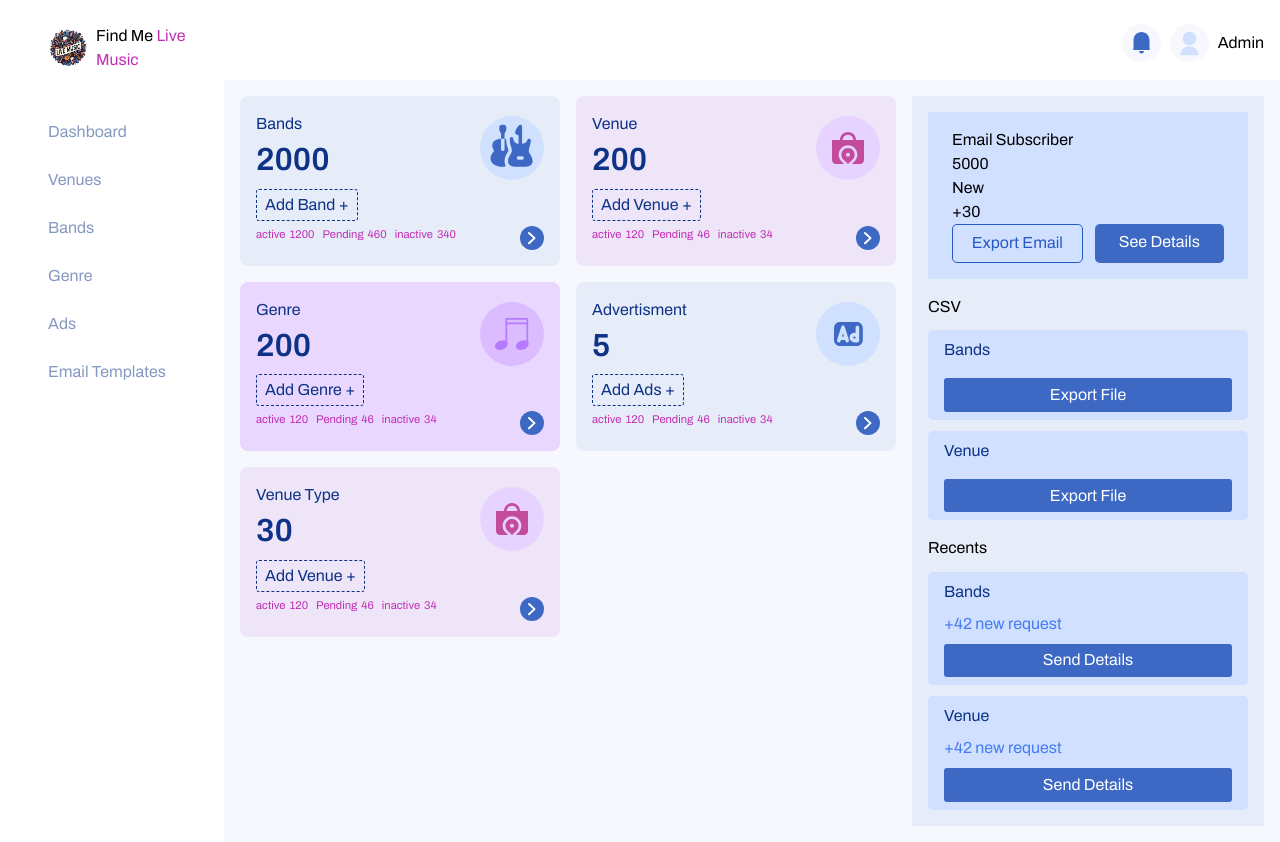
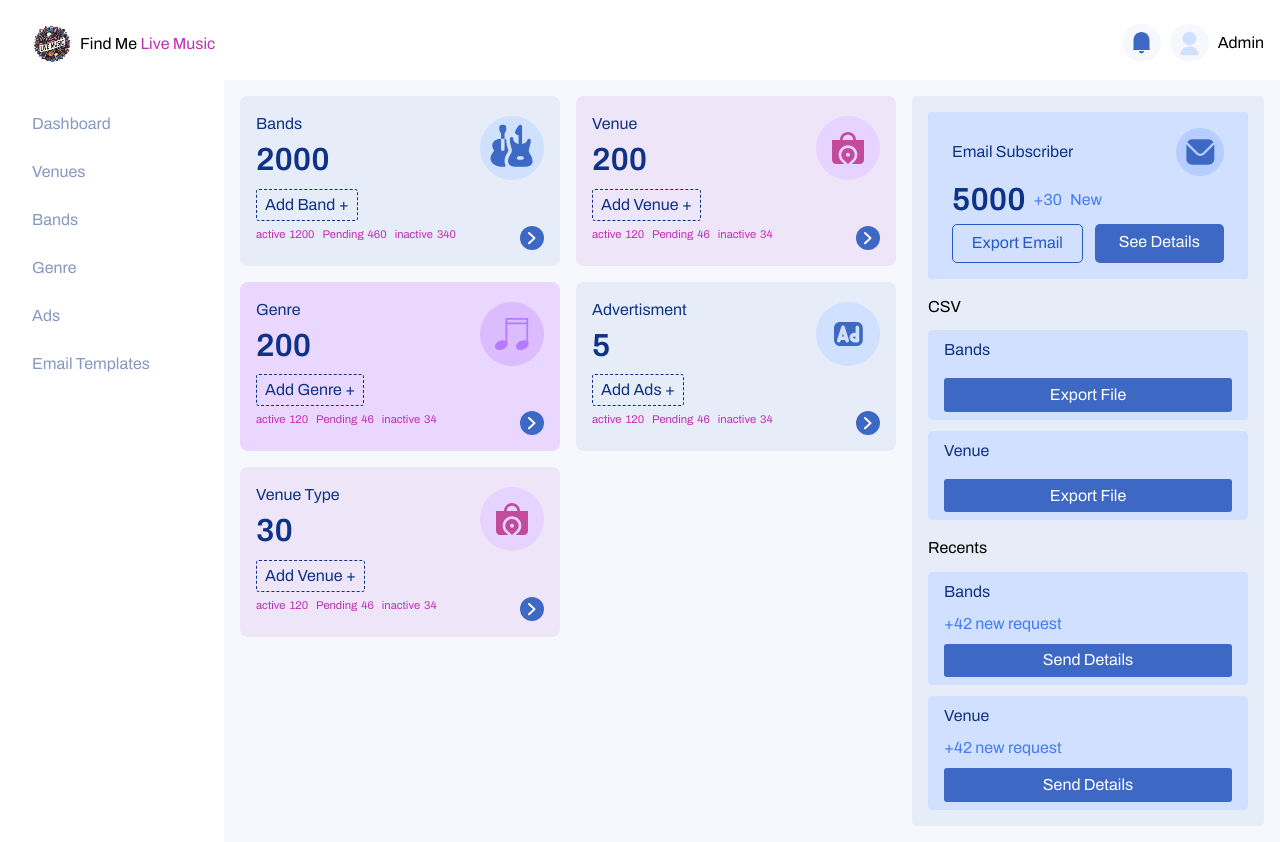
Before and after one commit to DavidOsezua/musicLive, a React (Vite) app: page /admin in a window 1280 px wide. Built offline with nearby package versions, Linux system fonts and the light colour scheme; no server answers.

Commit message:
done with the dashboard

```diff
--- a/src/components/Dashboard/DashboardSidebar.module.css
+++ b/src/components/Dashboard/DashboardSidebar.module.css
@@ -1,7 +1,7 @@
 .sideBar {
   grid-row: 1/-1;
   height: 100vh;
-  padding-left: 3rem;
+  padding-left: 2rem;
   padding-top: 1.5rem;
   position: sticky;
   top: 0;
--- a/src/pages/AdminPage/DashBoard.jsx
+++ b/src/pages/AdminPage/DashBoard.jsx
@@ -4,6 +4,7 @@ import { dashboardSummary } from "../../data/data";
 import Button from "../../components/general/Button";
 import DashboardCard from "../../components/Dashboard/DashboardCard";
 import CsvRecent from "../../components/Dashboard/CsvRecent";
+import Mail from "../../components/SVGcomponent/Mail";
 
 const DashBoard = () => {
   return (
@@ -18,11 +19,15 @@ const DashBoard = () => {
 
       <div className={`${styles.emailCard}`}>
         <div className={`${styles.emailcontainer}`}>
-          <h3>Email Subscriber</h3>
-          <div>
-            <p>5000</p>
-            <p>New</p>
-            <p>+30</p>
+          <div className="flex justify-between items-center">
+            <h3>Email Subscriber</h3>
+            <Mail />
+          </div>
+
+          <div className="flex items-center gap-2">
+            <p className="text-[2rem] font-semibold">5000</p>
+            <p className="text-[#437CF3]">+30</p>
+            <p className="text-[#437CF3]">New</p>
           </div>
 
           <div className="flex gap-3 w-full">
--- a/src/pages/AdminPage/DashBoard.module.css
+++ b/src/pages/AdminPage/DashBoard.module.css
@@ -9,22 +9,25 @@
   grid-template-columns: repeat(auto-fit, minmax(305px, 1fr));
 }
 
-.emailCard{
-  background-color: #E6ECF8;
+.emailCard {
+  background-color: #e6ecf8;
   padding: 1rem;
+  border-radius: 5px;
 }
 
-.emailCard > *+*{
+.emailCard > * + * {
   margin-top: 1rem;
 }
 
 .emailcontainer {
   background-color: #d1e0ff;
   padding: 1rem 1.5rem;
+  border-radius: 3px;
+  color: #0e3386;
 }
 
-.csvRecent > *+*{
-margin-top: 0.7rem;
+.csvRecent > * + * {
+  margin-top: 0.7rem;
 }
 
 @media screen and (min-width: 1220px) {
```
